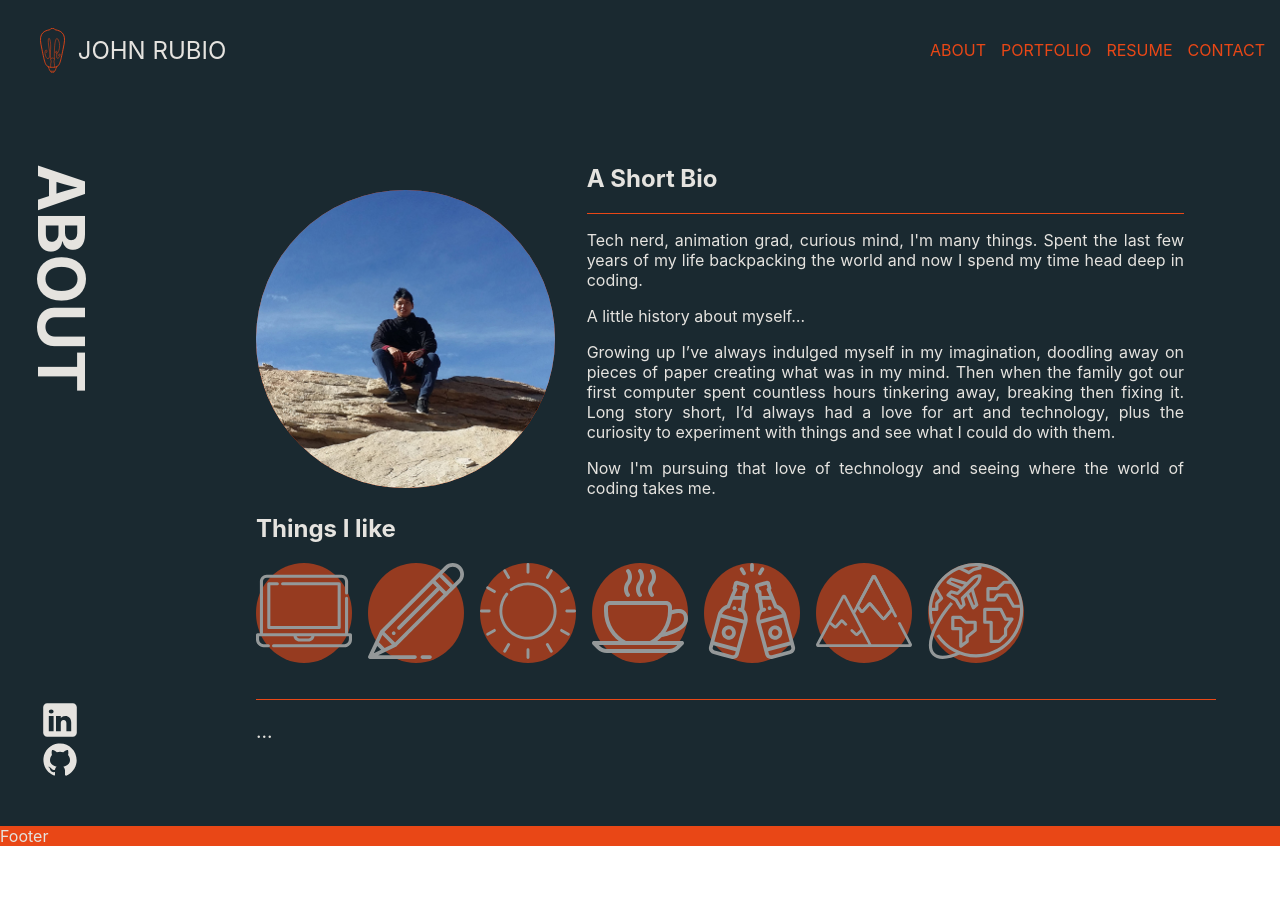
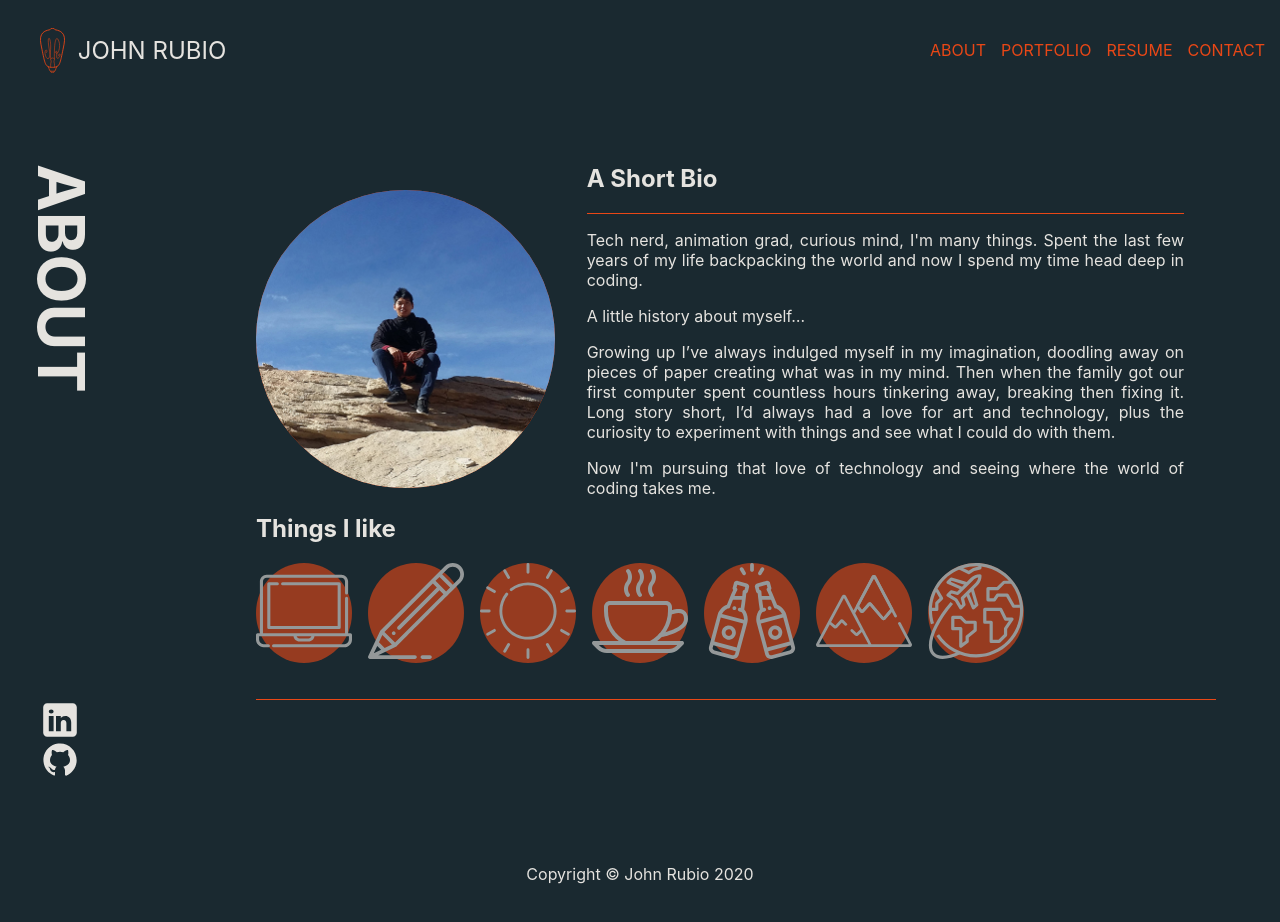
Before and after one commit to livelifedev/portfolio2020, a Next.js app: page /about in a window 1280 px wide. Shown: the top 922 px of the page. Before the commit the page ends 846 px from the top, so only its background shows below. Built offline with nearby package versions, Linux system fonts and the light colour scheme.

Commit message:
fixed footer

```diff
--- a/pages/about.js
+++ b/pages/about.js
@@ -106,7 +106,7 @@ export default function About() {
             <div className="divider" />
           </ul>
           <p>
-            {selectedHobby == null ? "..." : hobbies[selectedHobby].description}
+            {selectedHobby == null ? "" : hobbies[selectedHobby].description}
           </p>
         </div>
       </div>
--- a/src/components/layouts/Footer.js
+++ b/src/components/layouts/Footer.js
@@ -1,5 +1,9 @@
 import styles from "./Footer.module.scss";
 
 export default function Footer() {
-  return <footer className={styles.footer}>Footer</footer>;
+  return (
+    <footer className={styles.footer}>
+      <span>Copyright © John Rubio 2020</span>
+    </footer>
+  );
 }
--- a/src/components/layouts/Footer.module.scss
+++ b/src/components/layouts/Footer.module.scss
@@ -1,7 +1,9 @@
 @import "variables.scss";
 
 .footer {
-  background-color: $primary;
+  background-color: $secondary;
+  text-align: center;
+  padding: 4rem;
 }
 
 @media (max-width: 600px) {
```
